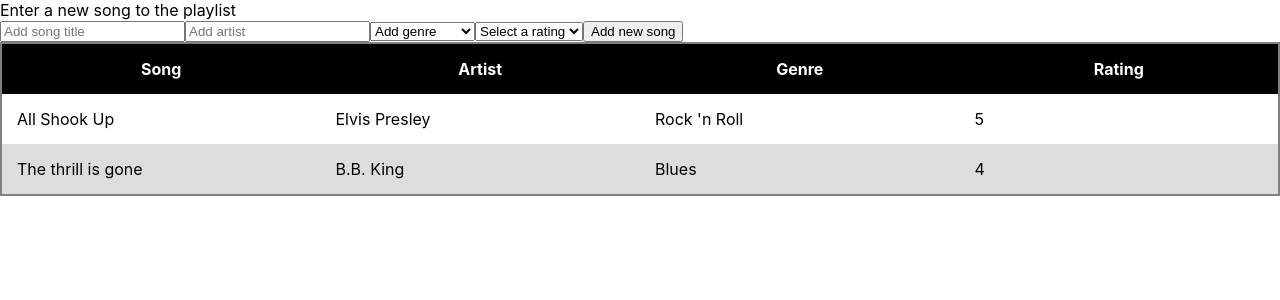
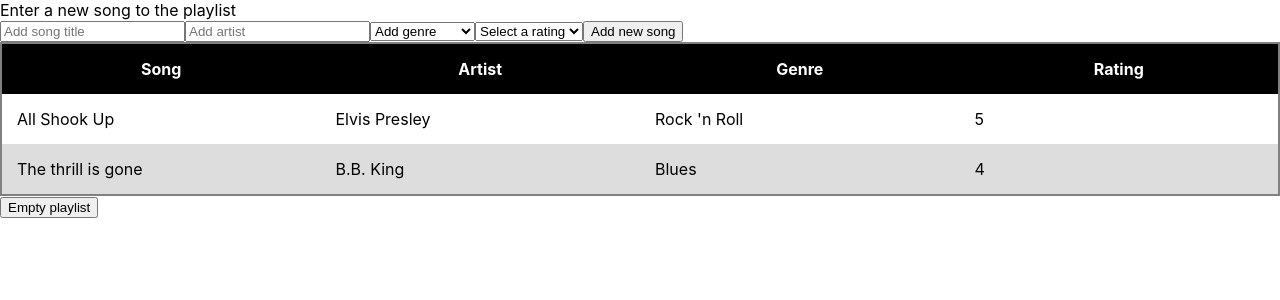
Before and after one commit to PasquinelP/pascal_pater-eindopdracht-React-Playlist, a React (Create React App) app: page / in a window 1280 px wide. Shown: the top 300 px of the page. Built offline with nearby package versions, Linux system fonts and the light colour scheme; the HTML template or start-up script is replaced by a standard one.

Commit message:
add function to delete entire playlist

```diff
--- a/src/components/SongList.js
+++ b/src/components/SongList.js
@@ -1,7 +1,11 @@
 import React from "react";
 import Song from "./Song";
+import useApp from "./useApp";
+
 
 const SongList = () => {
+
+  const { deleteSongList } = useApp();
 
   return (
     <div className="song-list">
@@ -18,6 +22,9 @@ const SongList = () => {
           <Song />
         </tbody>
       </table>
+      <button className="song-list__delete" onClick={deleteSongList}>
+        Empty playlist
+      </button>
     </div>
   );
 };
--- a/src/components/useApp.js
+++ b/src/components/useApp.js
@@ -17,11 +17,15 @@ const useApp = () => {
     setSongs((prevSongs) => [...prevSongs, newItem]);
   };
 
+  const deleteSongList = () => {
+    setSongs([]);
+  };
 
   return {
     songs,
     setSongs,
     addSong,
+    deleteSongList,
   };
 
 }
```
